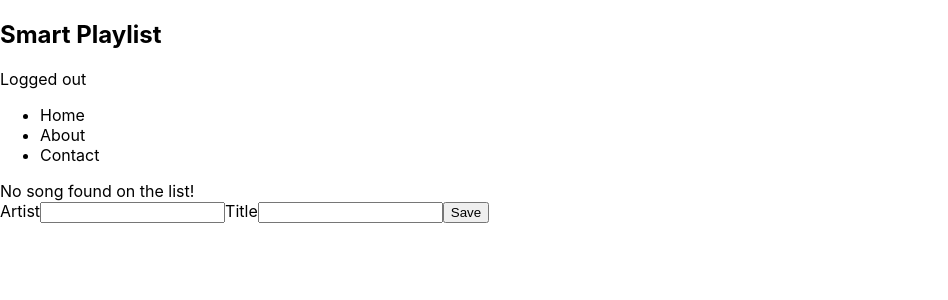
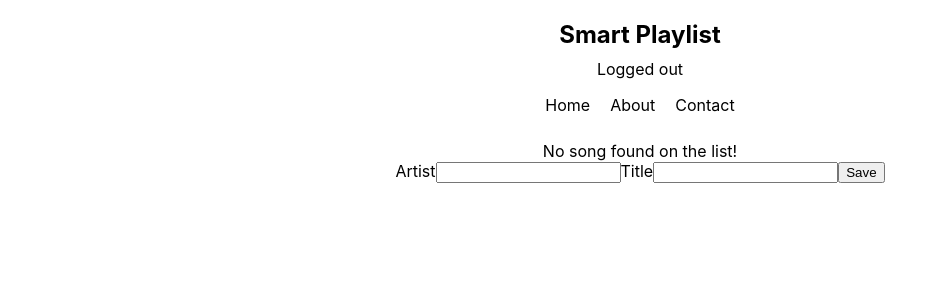
Before and after one commit to reinertisa/smart-user-playlist, a React (Create React App) app in the folder sup-website/: page / in a window 1280 px wide. Shown: the top 300 px of the page, without its empty margins (0-948 px from the left). Built offline with nearby package versions, Linux system fonts and the light colour scheme; the HTML template or start-up script is replaced by a standard one.

Commit message:
fix(style): add styles to index.css

```diff
--- a/sup-website/src/index.css
+++ b/sup-website/src/index.css
@@ -7,7 +7,34 @@ body {
   -moz-osx-font-smoothing: grayscale;
 }
 
-code {
-  font-family: source-code-pro, Menlo, Monaco, Consolas, 'Courier New',
-    monospace;
+.App {
+  max-width: 700px;
+  margin: 0 auto;
+  text-align: center;
 }
+
+nav {
+  padding: 10px 20px;
+}
+
+nav h1 {
+  margin: 10px 0;
+}
+
+nav ul {
+  padding: 0;
+}
+
+nav ul li {
+  display: inline-block;
+  margin: 0 10px;
+}
+
+.song-list {
+  margin: 20px auto;
+  background: #eee;
+}
+
+.song-list ul {
+  list-style-type: none;
+}
```
